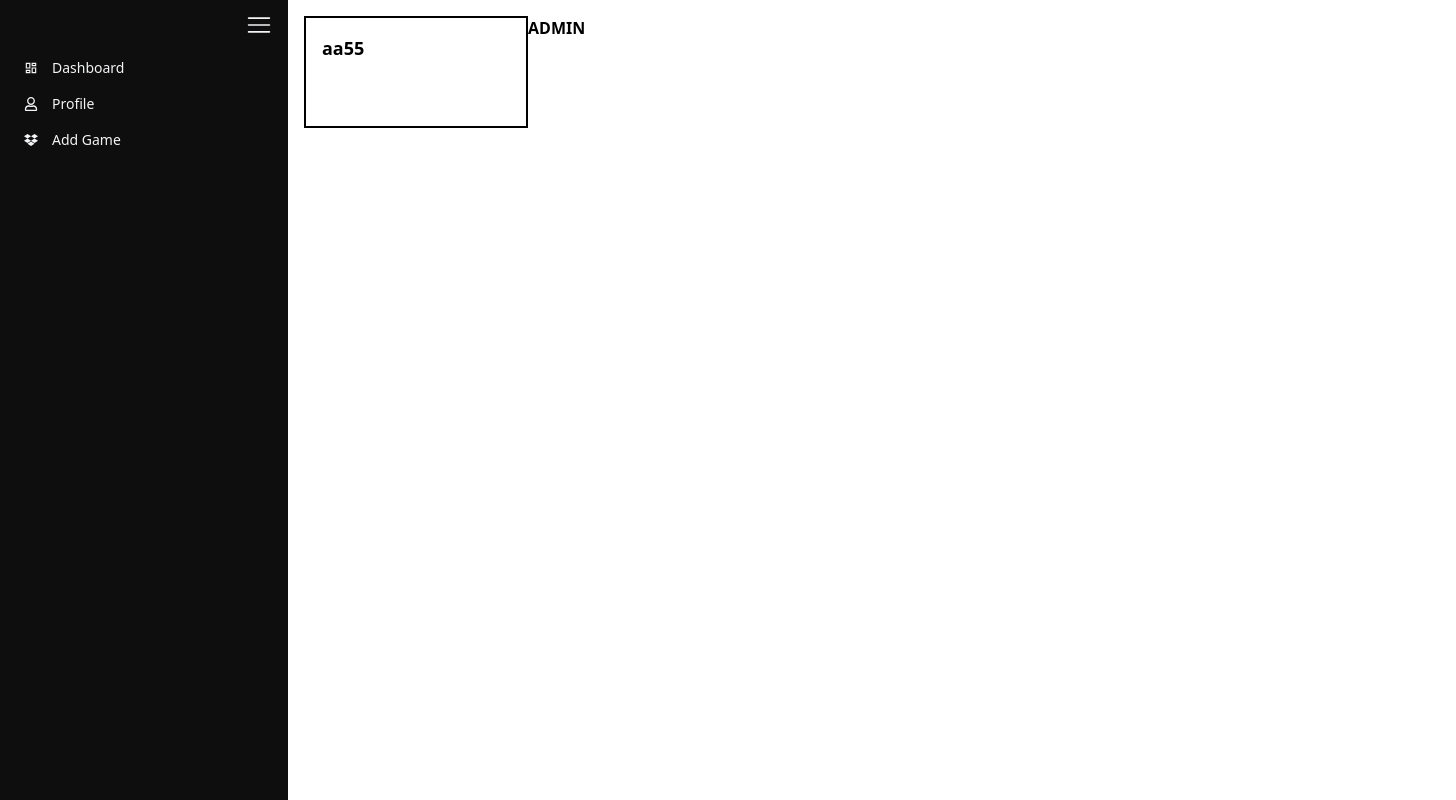
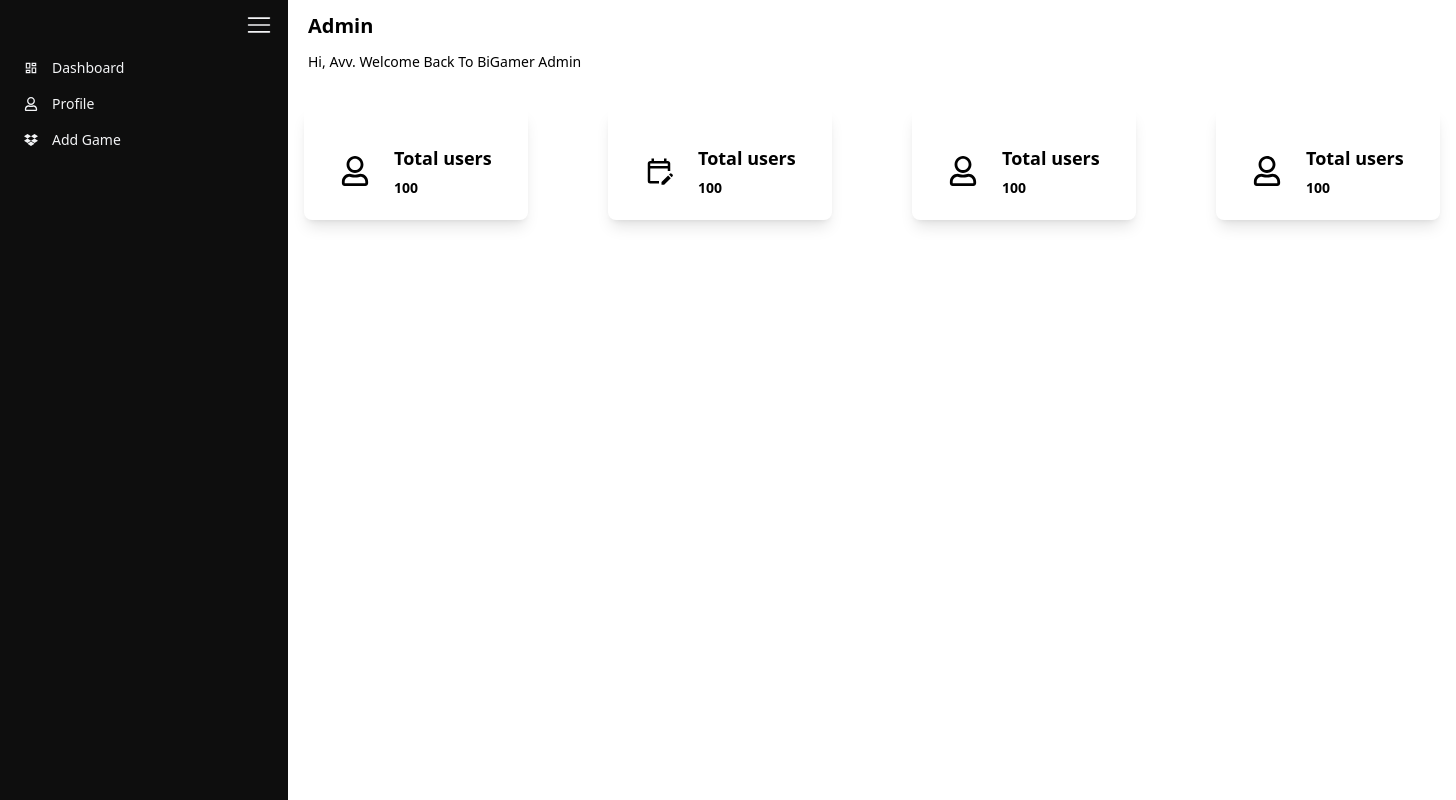
Before and after one commit to Avv-2301/BiGamer-admin-Dashboard, a React (Create React App) app: page /admindashboard in a window 1280 px wide. Shown: the whole page, 1456 px wide, since content can reach past the window. Built offline with nearby package versions, Linux system fonts and the light colour scheme.

Commit message:
Initial Commit

```diff
--- /dev/null
+++ b/src/components/Bars/Topbar.jsx
@@ -0,0 +1,9 @@
+import React from 'react'
+
+const Topbar = () => {
+  return (
+    <div>Topbar</div>
+  )
+}
+
+export default Topbar;
--- a/src/components/Dashboard/AdminDashboard.jsx
+++ b/src/components/Dashboard/AdminDashboard.jsx
@@ -1,12 +1,44 @@
 import React from 'react'
 import Card from '../core/Card'
+import { FaRegUser } from "react-icons/fa";
+import { MdOutlineEditCalendar } from "react-icons/md";
+import Topbar from '../Bars/Topbar';
 
 const AdminDashboard = () => {
   return (
-      <div className='flex flex-column p-4'>
-        <Card/>
-        <span className='text-black font-bold'>ADMIN</span>
+    <div>
+      <div className='pl-5 flex flex-col mb-5 mt-3'>
+        <div className='text-xl text-4xl text-black font-bold mb-3'>
+          Admin
+        </div>
+        <div className='text-sm '>
+          Hi, Avv. Welcome Back To BiGamer Admin
+        </div>
+      </div>
+      <div className='lg:flex p-4 space-x-20'>
+        <Card
+        title={"Total users"}
+        data={100}
+        icon={<FaRegUser size={30}/>}
+        />
+        <Card
+        title={"Total users"}
+        data={100}
+        icon={<MdOutlineEditCalendar size={30}/>}
+        />
+        <Card
+        title={"Total users"}
+        data={100}
+        icon={<FaRegUser size={30}/>}
+        />
+        <Card
+        title={"Total users"}
+        data={100}
+        icon={<FaRegUser size={30}/>}
+        />
     </div>
+    </div>
+
   )
 }
 
--- a/src/components/core/Card.jsx
+++ b/src/components/core/Card.jsx
@@ -2,16 +2,18 @@ import React from 'react';
 
 const Card = ({title, data, icon}) => {
   return (
-    <div className='h-[7em] border-[2px] w-[14em] p-2'>
-        <div className='flex flex-row p-2'>
-            <div className='font-bold text-lg'>
-                {title}aa
+    <div className='h-[7em] w-[14em] p-2 shadow-lg shadow-[2px_2px_0px_0px_rgba(255,255,255,0.18)] rounded-lg'>
+      <div className='flex p-7'>
+        <div className='aspect-square w-[30px] rounded-full object-cover mt-3'>
+          {icon}
+        </div>
+          <div className='font-bold pl-6 flex-row text-lg'>
+            {title}
+            <div className='text-sm mt-1.5'>
+              {data}
             </div>
-            <div className='font-bold text-lg'>
-                55
-            </div>
-        </div>
-
+          </div>
+      </div>
     </div>
   )
 }
--- a/src/pages/Dashboard.jsx
+++ b/src/pages/Dashboard.jsx
@@ -1,11 +1,13 @@
 import React from 'react';
 import { Outlet } from 'react-router-dom';
-import Sidebar from '../components/sidebar/Sidebar';
+import Sidebar from '../components/Bars/Sidebar';
+import Topbar from '../components/Bars/Topbar';
 
 const Dashboard = () => {
   return (
     <div className='flex'>
         <Sidebar/>
+
         <div>
           <Outlet/>
         </div>
```
Also changed, not shown: src/components/Bars/Sidebar.jsx (renamed from src/components/sidebar/Sidebar.jsx).
